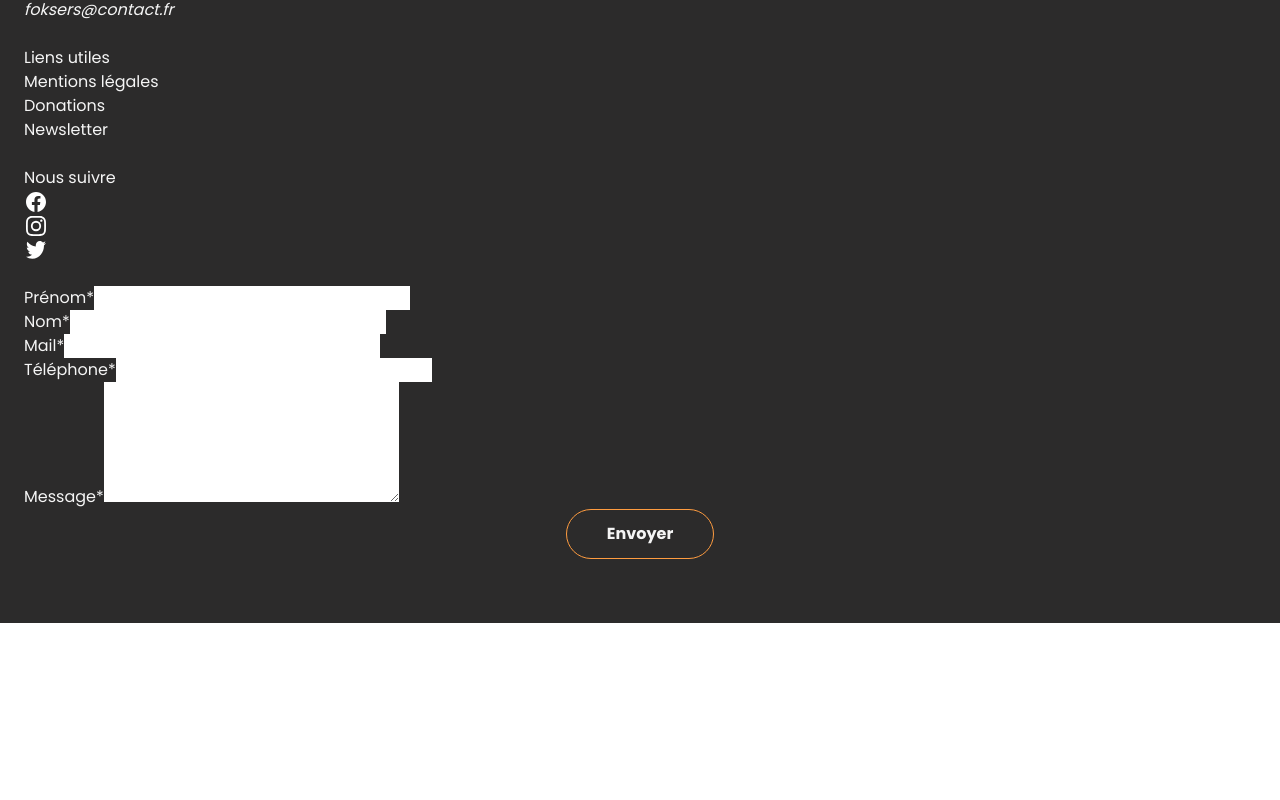
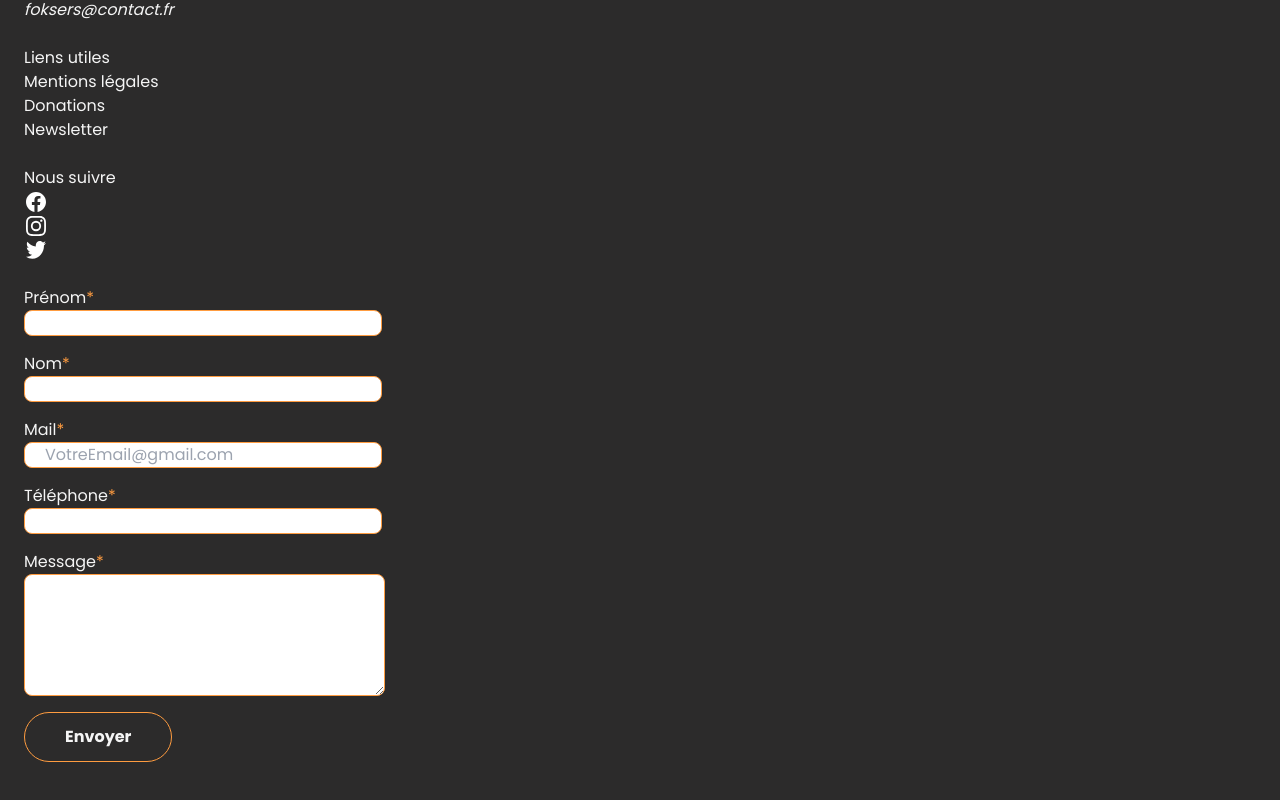
Before and after one commit to Nezzar-Marwa/Projet_S2_Khadidja_K_Marie-Claire_N_Marwa_N_Camilia_M, a Vue app in the folder Projet_S2_MN_KK_MCN_CM/: page / in a window 1280 px wide. Shown: the part 938-1738 px from the top of the page. Before the commit the page ends 1561 px from the top, so only its background shows below. Built offline with nearby package versions, Linux system fonts and the light colour scheme.

Commit message:
formulaire contact

```diff
--- a/Projet_S2_MN_KK_MCN_CM/src/components/FooterPage.vue
+++ b/Projet_S2_MN_KK_MCN_CM/src/components/FooterPage.vue
@@ -46,26 +46,26 @@ import InstagramIcon from '@/components/icons/IconInstagram.vue'
     <section>
       <form action="#">
       <div>
-        <label for="Prénom*">Prénom<span class="obligatoire">*</span> </label>
-        <input type="text" name="Prénom" id="Prénom">
+        <label for="Prénom*">Prénom<span class="text-toniccolor">*</span> </label>
+        <input class="flex rounded-lg text-text border mb-4 px-5  border-toniccolor focus:outline-none focus:ring-1 focus:ring-toniccolor " type="text" name="Prénom" id="Prénom">
       </div>
       <div>
-        <label for="Nom*">Nom<span class="obligatoire">*</span></label>
-        <input type="text" name="Nom" id="Nom">
+        <label for="Nom*">Nom<span class="text-toniccolor">*</span></label>
+        <input class="flex rounded-lg text-text border mb-4 px-5  border-toniccolor focus:outline-none focus:ring-1 focus:ring-toniccolor " type="text" name="Nom" id="Nom">
       </div>
       <div>
-        <label for="Mail*">Mail<span class="obligatoire">*</span></label>
-        <input type="email" name="Mail">
+        <label for="Mail*">Mail<span class="text-toniccolor">*</span></label>
+        <input class="flex rounded-lg text-text border mb-4 px-5  border-toniccolor  invalid:border-invalid invalid:text-invalid focus:outline-none focus:ring-1 focus:ring-toniccolor focus:invalid:border-invalid focus:invalid:ring-invalid" type="email" placeholder="VotreEmail@gmail.com" name="Mail">
       </div>
       <div>
-        <label for="Téléphone*">Téléphone<span class="obligatoire">*</span></label>
-        <input type="text" name="Téléphone">
+        <label for="Téléphone*">Téléphone<span class="text-toniccolor">*</span></label>
+        <input class="flex rounded-lg border mb-4 px-5 border-toniccolor" type="text" name="Téléphone">
       </div>
       <div>
-        <label for="message*">Message<span class="obligatoire">*</span></label>
-        <textarea  id="msg" name="message" rows="5"></textarea>
+        <label for="message*">Message<span class="text-toniccolor">*</span></label>
+        <textarea class="flex rounded-lg text-text border mb-4 px-8  border-toniccolor focus:outline-none focus:ring-1 focus:ring-toniccolor "  id="msg" name="message" rows="5"></textarea>
       </div>
-      <div class="flex items-center justify-center">
+      <div>
       <button class="rounded-full border border-toniccolor px-10 py-3 font-bold text-backgroundcolor hover:bg-toniccolor"  type="submit">Envoyer</button>
     </div>
     </form>
--- a/Projet_S2_MN_KK_MCN_CM/tailwind.config.js
+++ b/Projet_S2_MN_KK_MCN_CM/tailwind.config.js
@@ -15,7 +15,8 @@ module.exports = {
       green: '#2c2c2c',
       text: '#000000',
       contentbluecards: '#8ecdd7',
-      teamcolor: '#434343'
+      teamcolor: '#434343',
+      invalid: '#f42e2e'
      },
 
      fontFamily: {
```
